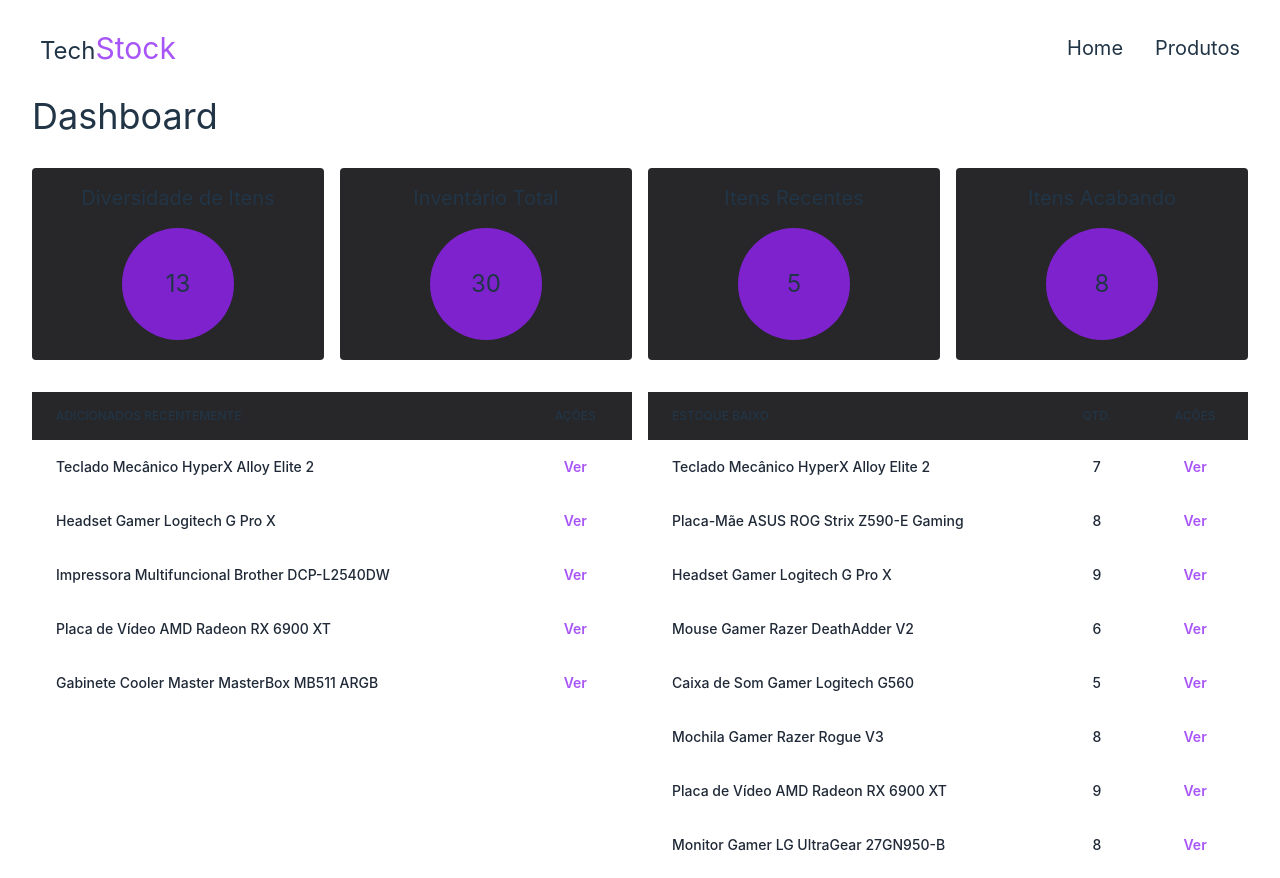
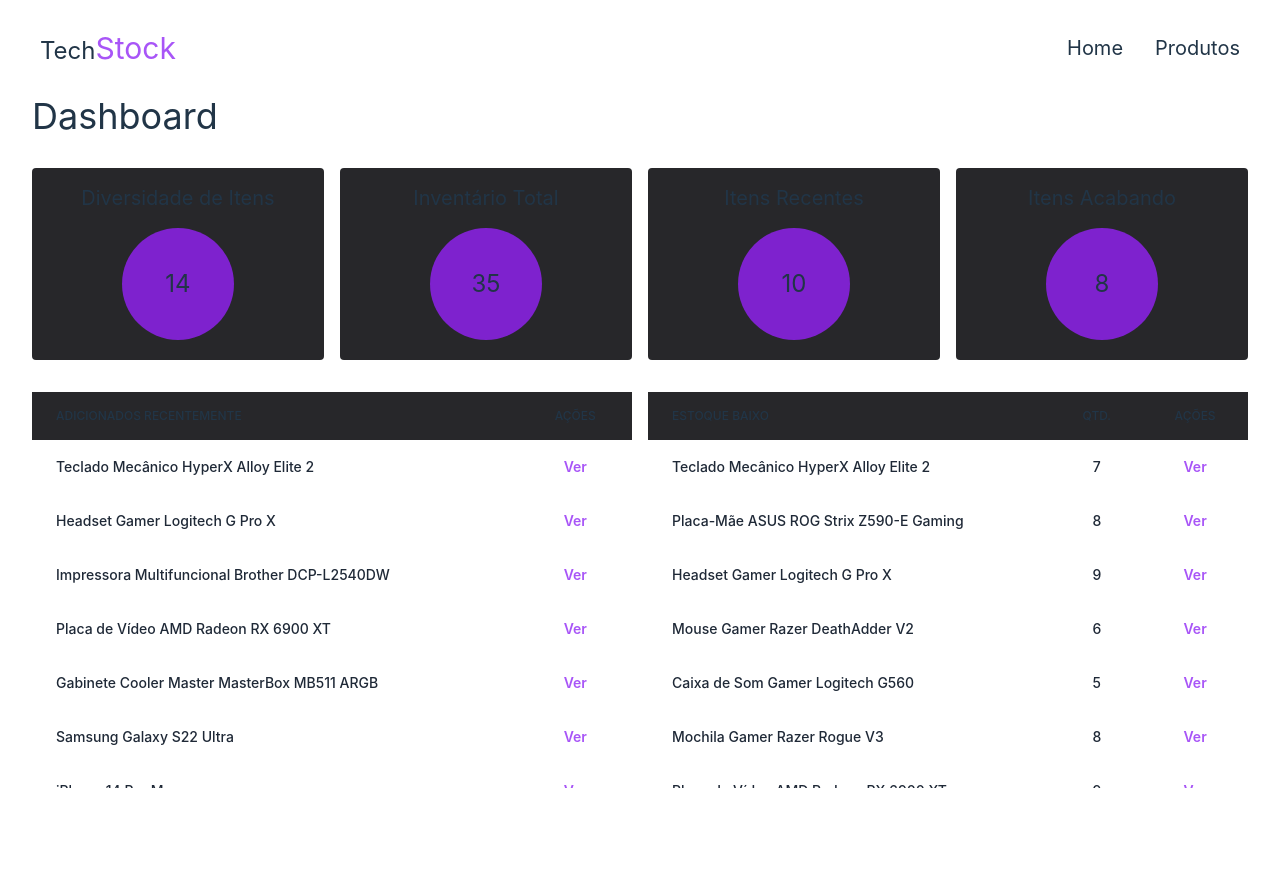
Before and after one commit to rafaelclima/techstock, a React (Vite) app: page / in a window 1280 px wide. After the commit the page ends 800 px from the top, so only its background shows below. Built offline with nearby package versions, Linux system fonts and the light colour scheme.

Commit message:
update some things on layout and func

```diff
--- a/src/database.json
+++ b/src/database.json
@@ -298,5 +298,56 @@
     "preco": 399.90,
     "img": "https://www.example.com/mouse_logitech_g502hero.jpg",
     "descricao": "Mouse gamer avançado da Logitech, com sensor de alta precisão e peso ajustável para uma experiência de jogo personalizada."
+  },
+  {
+    "id": 31,
+    "nome": "Samsung Galaxy S22 Ultra",
+    "quantidade_em_estoque": 20,
+    "categoria": "Smartphones",
+    "data_de_inclusao": "2024-03-10",
+    "preco": 3999.99,
+    "img": "https://www.example.com/samsung_galaxy_s22_ultra.jpg",
+    "descricao": "O Samsung Galaxy S22 Ultra é um dos smartphones mais avançados do mercado, oferecendo uma câmera poderosa, tela AMOLED de alta resolução e desempenho excepcional."
+  },
+  {
+    "id": 32,
+    "nome": "iPhone 14 Pro Max",
+    "quantidade_em_estoque": 15,
+    "categoria": "Smartphones",
+    "data_de_inclusao": "2024-03-12",
+    "preco": 4999.90,
+    "img": "https://www.example.com/iphone_14_pro_max.jpg",
+    "descricao": "O iPhone 14 Pro Max é o mais recente lançamento da Apple, oferecendo desempenho superior, câmeras aprimoradas e uma tela OLED impressionante."
+  },
+  {
+    "id": 33,
+    "nome": "Google Pixel 7",
+    "quantidade_em_estoque": 18,
+    "categoria": "Smartphones",
+    "data_de_inclusao": "2024-03-15",
+    "preco": 2999.99,
+    "img": "https://www.example.com/google_pixel_7.jpg",
+    "descricao": "O Google Pixel 7 é conhecido por sua excelente qualidade de câmera, software limpo e atualizações rápidas do Android. Oferece um desempenho suave e uma ótima experiência do usuário."
+  },
+  {
+    "id": 34,
+    "nome": "Xiaomi Redmi Note 11 Pro",
+    "quantidade_em_estoque": 25,
+    "categoria": "Smartphones",
+    "data_de_inclusao": "2024-03-18",
+    "preco": 1499.90,
+    "img": "https://www.example.com/xiaomi_redmi_note_11_pro.jpg",
+    "descricao": "O Xiaomi Redmi Note 11 Pro oferece um excelente custo-benefício, com uma tela de alta qualidade, bateria de longa duração e desempenho sólido."
+  },
+  {
+    "id": 35,
+    "nome": "OnePlus 10 Pro",
+    "quantidade_em_estoque": 12,
+    "categoria": "Smartphones",
+    "data_de_inclusao": "2024-03-20",
+    "preco": 2799.90,
+    "img": "https://www.example.com/oneplus_10_pro.jpg",
+    "descricao": "O OnePlus 10 Pro oferece uma experiência premium, com um design elegante, desempenho rápido e uma tela fluida de alta taxa de atualização."
   }
+
 ]
--- a/src/pages/Home/home.tsx
+++ b/src/pages/Home/home.tsx
@@ -39,26 +39,17 @@ function Home() {
       (produto) => produto.quantidade_em_estoque < 10
     );
 
-    const category = produtos.reduce(
-      (contador: CategoriaContador, categoria: Produtos) => {
+    let qtdItens = 0;
+    produtos.reduce((contador: CategoriaContador, categoria: Produtos) => {
       if (!contador[categoria.categoria]) {
         contador[categoria.categoria] = 1;
+        qtdItens++;
       } else {
         contador[categoria.categoria]++;
       }
 
       return contador;
-      },
-      {}
-    );
-
-    let qtdItens = 0;
-    for (const key in category) {
-      if (Object.prototype.hasOwnProperty.call(category, key)) {
-        // eslint-disable-next-line @typescript-eslint/no-unused-vars
-        qtdItens++;
-      }
-    }
+    }, {});
 
     setDiversidadeEstoque(qtdItens);
     setItensRecentes(produtosRecentes);
@@ -103,19 +94,19 @@ function Home() {
         <div className="flex flex-col ml-8">
           <div className="-m-1.5 overflow-x-auto">
             <div className="p-1.5 min-w-full inline-block align-middle">
-              <div className="overflow-hidden">
+              <div className="calc-altura-home overflow-y-auto">
                 <table className="min-w-full">
                   <thead>
                     <tr>
                       <th
                         scope="col"
-                        className="px-6 py-4 text-start text-xs font-medium bg-zinc-800 uppercase"
+                        className=" top-0 sticky px-6 py-4 text-start text-xs font-medium bg-zinc-800 uppercase"
                       >
                         Adicionados Recentemente
                       </th>
                       <th
                         scope="col"
-                        className="px-6 py-4 text-xs font-medium bg-zinc-800 uppercase"
+                        className=" top-0 sticky px-6 py-4 text-xs font-medium bg-zinc-800 uppercase"
                       >
                         Ações
                       </th>
@@ -151,25 +142,25 @@ function Home() {
         <div className="flex flex-col mr-8">
           <div className="-m-1.5 overflow-x-auto">
             <div className="p-1.5 min-w-full inline-block align-middle">
-              <div className="overflow-hidden">
+              <div className="calc-altura-home overflow-y-auto">
                 <table className="min-w-full">
                   <thead>
                     <tr>
                       <th
                         scope="col"
-                        className="px-6 py-4 text-start text-xs font-medium bg-zinc-800 uppercase"
+                        className=" top-0 sticky px-6 py-4 text-start text-xs font-medium bg-zinc-800 uppercase"
                       >
                         Estoque Baixo
                       </th>
                       <th
                         scope="col"
-                        className="px-6 py-4 text-center text-xs font-medium bg-zinc-800 uppercase"
+                        className=" top-0 sticky px-6 py-4 text-center text-xs font-medium bg-zinc-800 uppercase"
                       >
                         Qtd.
                       </th>
                       <th
                         scope="col"
-                        className="px-6 py-4 text-xs font-medium bg-zinc-800 uppercase"
+                        className=" top-0 sticky px-6 py-4 text-xs font-medium bg-zinc-800 uppercase"
                       >
                         Ações
                       </th>
--- a/src/pages/Produtos/produtos.tsx
+++ b/src/pages/Produtos/produtos.tsx
@@ -36,7 +36,7 @@ export default function Produtos() {
         <div className="flex flex-col">
           <div className="-m-1.5 overflow-x-auto">
             <div className="p-1.5 min-w-full inline-block align-middle">
-              <div className=" calc-altura overflow-y-scroll ">
+              <div className=" calc-altura-produtos overflow-y-auto ">
                 <table className="min-w-full">
                   <thead>
                     <tr>
--- a/src/styles/global.css
+++ b/src/styles/global.css
@@ -9,8 +9,11 @@
   padding: 0;
 }
 
-.calc-altura {
+.calc-altura-produtos {
   max-height: calc(100vh - 243px);
+}
+.calc-altura-home {
+  max-height: calc(100vh - 404px);
 }
 
 :root {
```
Lines whose indentation alone changed are shown as unchanged.
